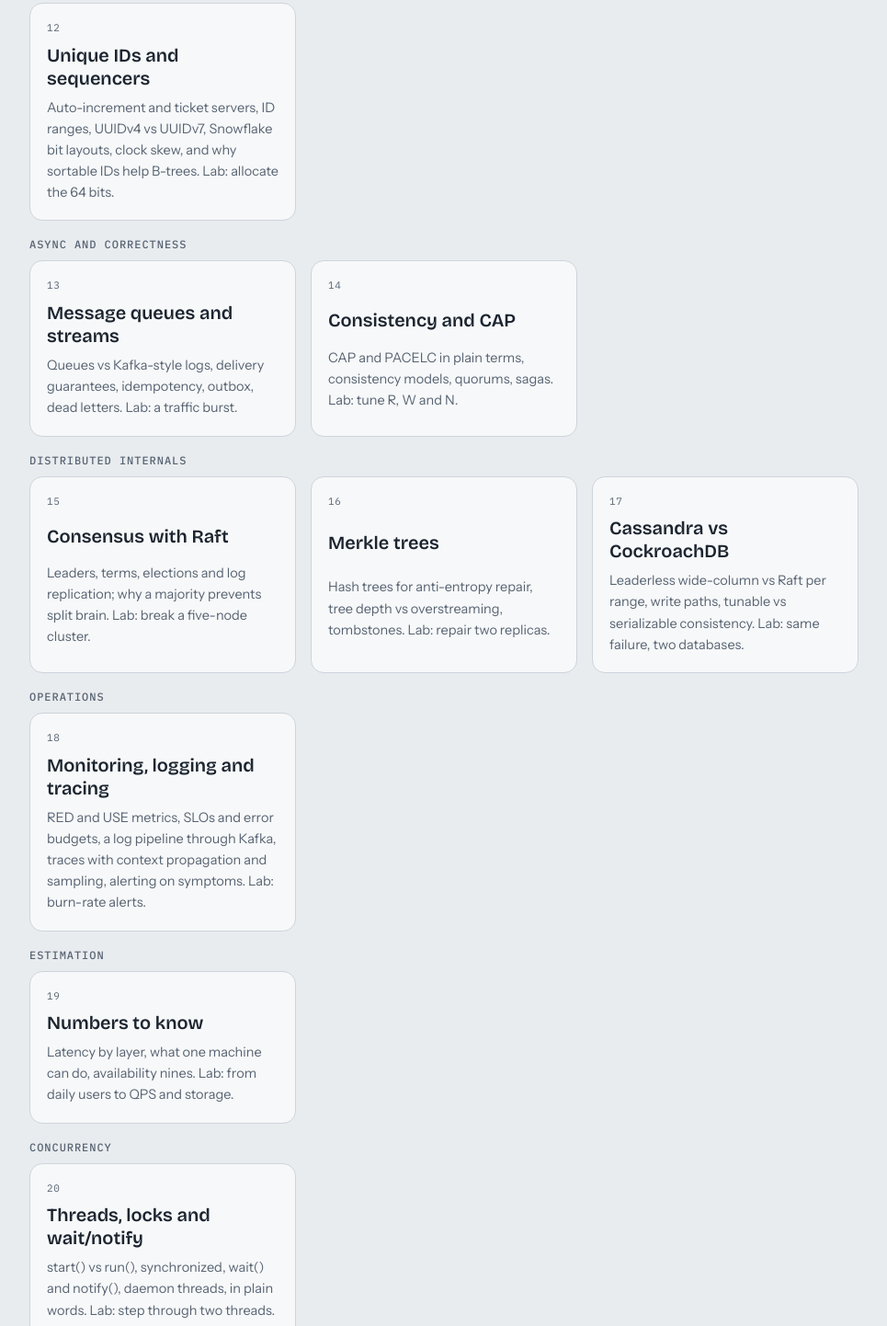
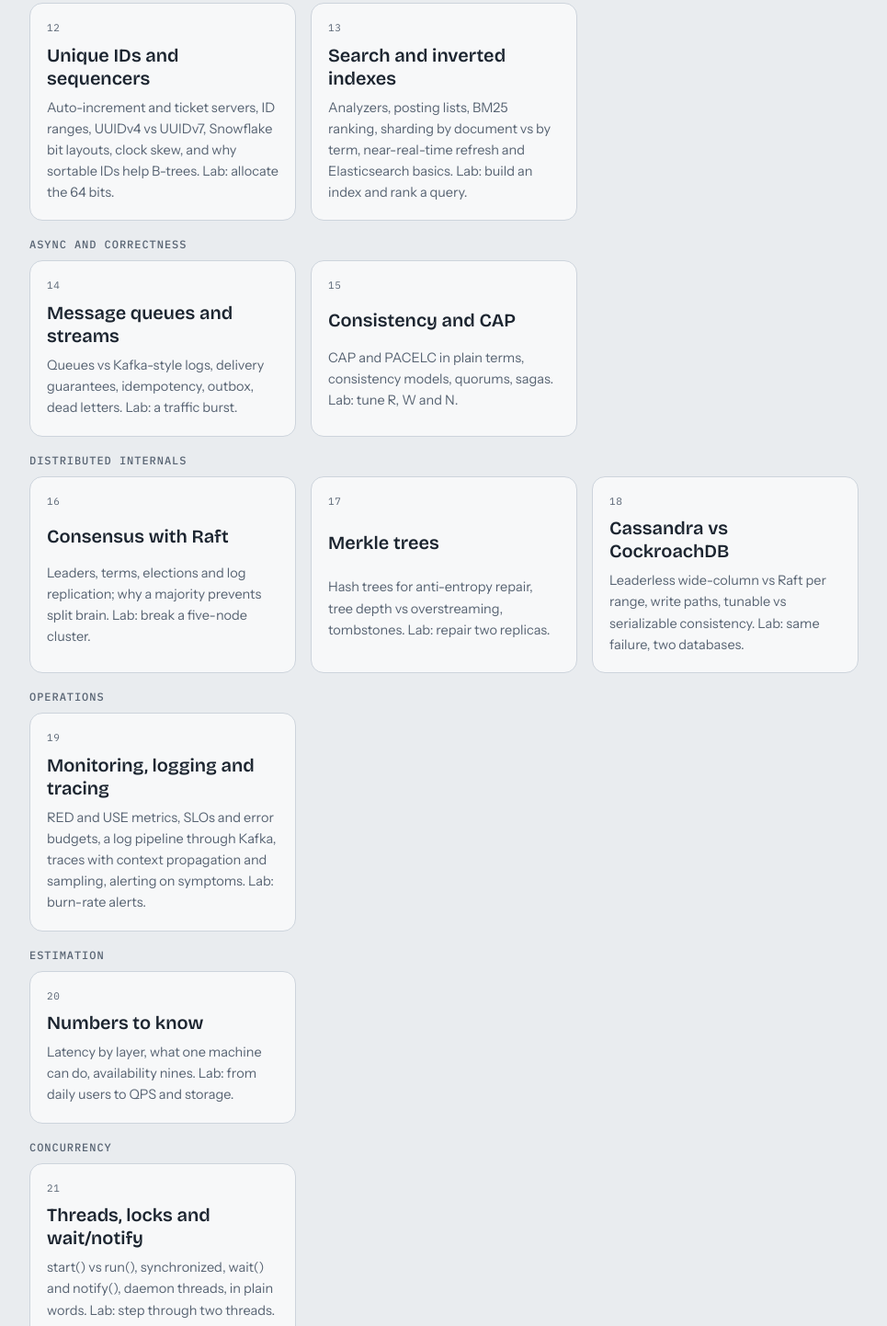
Before and after one commit to DevLCodes/classic-system-designs, a plain HTML site: page index.html in a window 1280 px wide. Shown: the part 1358-2800 px from the top of the page at 92% size, without its empty margins (4-969 px from the left). Drawn offline with nearby package versions, Linux system fonts and the light colour scheme.

Commit message:
Finish search and inverted indexes page
Add the home card (block 13, later blocks renumbered), door count, README entry and backlinks from databases, sharding, e-commerce and web crawler. Query terms sort first in the lab's index table; tighten diagram labels.

Co-Authored-By: Claude Opus 5.5 <noreply@anthropic.com>
Claude-Session: https://claude.ai/code/session_01GnybcL1tVqKp5pEueBBt8y

```diff
--- a/index.html
+++ b/index.html
@@ -4,7 +4,7 @@
 <meta charset="utf-8">
 <meta name="viewport" content="width=device-width, initial-scale=1, viewport-fit=cover">
 <title>Classic System Design</title>
-<meta name="description" content="Building blocks and worked designs for classic, non-agentic distributed systems: load balancing, caching, databases, sharding, unique IDs, queues, consistency, rate limiting and estimation.">
+<meta name="description" content="Building blocks and worked designs for classic, non-agentic distributed systems: load balancing, caching, databases, search, sharding, unique IDs, queues, consistency, rate limiting and estimation.">
 <link rel="preconnect" href="https://fonts.googleapis.com"><link rel="preconnect" href="https://fonts.gstatic.com" crossorigin><link rel="stylesheet" href="https://fonts.googleapis.com/css2?family=Bricolage+Grotesque:opsz,wght@12..96,600;12..96,700&family=Instrument+Sans:ital,wght@0,400;0,500;0,600;1,400&family=IBM+Plex+Mono:wght@400;500&display=swap">
 <style>
   /* Layout: a slim site bar, then either a card grid (home), a sticky contents rail + reading column (articles), or a filterable term list (glossary). Light, single look. */
@@ -192,7 +192,7 @@
 <p class="lead">The building blocks behind every large web system, before any AI is involved: how traffic is spread, data is stored and copied, work is queued, and systems stay correct under load. Each page has a hands-on lab.</p></div></div>
 <div class="wrap" style="padding-bottom:56px">
   <ul class="doors">
-    <li><a class="door" href="#blocks"><span class="k">20 topic pages · 20 labs · 17 walkthroughs</span><h2>Building blocks →</h2><p>Requirements, networking and DNS, load balancing, gateways and CDNs, caching, databases, sharding, queues, consistency, consensus, observability, threads and locks, and the numbers to size them.</p></a></li>
+    <li><a class="door" href="#blocks"><span class="k">21 topic pages · 21 labs · 17 walkthroughs</span><h2>Building blocks →</h2><p>Requirements, networking and DNS, load balancing, gateways and CDNs, caching, databases, search, sharding, queues, consistency, consensus, observability, threads and locks, and the numbers to size them.</p></a></li>
     <li><a class="door" href="https://devlcodes.github.io/agentic-ai-notebook/system-design/index.html"><span class="k">AI systems</span><h2>Agentic designs →</h2><p>The companion section: RAG, agents with actions, text-to-SQL and evals, built on top of these same blocks.</p></a></li>
   </ul>
 
@@ -218,29 +218,30 @@
     <li><a class="card" href="sharding.html"><span class="num">10</span><h3>Sharding and consistent hashing</h3><p>Range vs hash, picking a shard key, hot partitions, resharding. Lab: add a node.</p></a></li>
     <li><a class="card" href="hot-partitions.html"><span class="num">11</span><h3>Hot partitions and write buffering</h3><p>Celebrity keys, key salting, dynamic sub-sharding with merged reads, write-ahead buffering, read-your-writes. Lab: split a celebrity key.</p></a></li>
     <li><a class="card" href="unique-ids.html"><span class="num">12</span><h3>Unique IDs and sequencers</h3><p>Auto-increment and ticket servers, ID ranges, UUIDv4 vs UUIDv7, Snowflake bit layouts, clock skew, and why sortable IDs help B-trees. Lab: allocate the 64 bits.</p></a></li>
+    <li><a class="card" href="search.html"><span class="num">13</span><h3>Search and inverted indexes</h3><p>Analyzers, posting lists, BM25 ranking, sharding by document vs by term, near-real-time refresh and Elasticsearch basics. Lab: build an index and rank a query.</p></a></li>
   </ul>
   <h3 class="group-h">Async and correctness</h3>
   <ul class="grid">
-    <li><a class="card" href="queues.html"><span class="num">13</span><h3>Message queues and streams</h3><p>Queues vs Kafka-style logs, delivery guarantees, idempotency, outbox, dead letters. Lab: a traffic burst.</p></a></li>
-    <li><a class="card" href="consistency.html"><span class="num">14</span><h3>Consistency and CAP</h3><p>CAP and PACELC in plain terms, consistency models, quorums, sagas. Lab: tune R, W and N.</p></a></li>
+    <li><a class="card" href="queues.html"><span class="num">14</span><h3>Message queues and streams</h3><p>Queues vs Kafka-style logs, delivery guarantees, idempotency, outbox, dead letters. Lab: a traffic burst.</p></a></li>
+    <li><a class="card" href="consistency.html"><span class="num">15</span><h3>Consistency and CAP</h3><p>CAP and PACELC in plain terms, consistency models, quorums, sagas. Lab: tune R, W and N.</p></a></li>
   </ul>
   <h3 class="group-h">Distributed internals</h3>
   <ul class="grid">
-    <li><a class="card" href="raft.html"><span class="num">15</span><h3>Consensus with Raft</h3><p>Leaders, terms, elections and log replication; why a majority prevents split brain. Lab: break a five-node cluster.</p></a></li>
-    <li><a class="card" href="merkle-trees.html"><span class="num">16</span><h3>Merkle trees</h3><p>Hash trees for anti-entropy repair, tree depth vs overstreaming, tombstones. Lab: repair two replicas.</p></a></li>
-    <li><a class="card" href="cassandra-vs-cockroachdb.html"><span class="num">17</span><h3>Cassandra vs CockroachDB</h3><p>Leaderless wide-column vs Raft per range, write paths, tunable vs serializable consistency. Lab: same failure, two databases.</p></a></li>
+    <li><a class="card" href="raft.html"><span class="num">16</span><h3>Consensus with Raft</h3><p>Leaders, terms, elections and log replication; why a majority prevents split brain. Lab: break a five-node cluster.</p></a></li>
+    <li><a class="card" href="merkle-trees.html"><span class="num">17</span><h3>Merkle trees</h3><p>Hash trees for anti-entropy repair, tree depth vs overstreaming, tombstones. Lab: repair two replicas.</p></a></li>
+    <li><a class="card" href="cassandra-vs-cockroachdb.html"><span class="num">18</span><h3>Cassandra vs CockroachDB</h3><p>Leaderless wide-column vs Raft per range, write paths, tunable vs serializable consistency. Lab: same failure, two databases.</p></a></li>
   </ul>
   <h3 class="group-h">Operations</h3>
   <ul class="grid">
-    <li><a class="card" href="observability.html"><span class="num">18</span><h3>Monitoring, logging and tracing</h3><p>RED and USE metrics, SLOs and error budgets, a log pipeline through Kafka, traces with context propagation and sampling, alerting on symptoms. Lab: burn-rate alerts.</p></a></li>
+    <li><a class="card" href="observability.html"><span class="num">19</span><h3>Monitoring, logging and tracing</h3><p>RED and USE metrics, SLOs and error budgets, a log pipeline through Kafka, traces with context propagation and sampling, alerting on symptoms. Lab: burn-rate alerts.</p></a></li>
   </ul>
   <h3 class="group-h">Estimation</h3>
   <ul class="grid">
-    <li><a class="card" href="numbers.html"><span class="num">19</span><h3>Numbers to know</h3><p>Latency by layer, what one machine can do, availability nines. Lab: from daily users to QPS and storage.</p></a></li>
+    <li><a class="card" href="numbers.html"><span class="num">20</span><h3>Numbers to know</h3><p>Latency by layer, what one machine can do, availability nines. Lab: from daily users to QPS and storage.</p></a></li>
   </ul>
   <h3 class="group-h">Concurrency</h3>
   <ul class="grid">
-    <li><a class="card" href="threads.html"><span class="num">20</span><h3>Threads, locks and wait/notify</h3><p>start() vs run(), synchronized, wait() and notify(), daemon threads, in plain words. Lab: step through two threads.</p></a></li>
+    <li><a class="card" href="threads.html"><span class="num">21</span><h3>Threads, locks and wait/notify</h3><p>start() vs run(), synchronized, wait() and notify(), daemon threads, in plain words. Lab: step through two threads.</p></a></li>
   </ul>
 
   <h2 class="home-h" id="designs">System designs</h2>
```
Also changed, not shown: databases.html (+1 -1 lines), ecommerce.html (+1 -1 lines), search.html (+6 -6 lines), sharding.html (+1 -1 lines), web-crawler.html (+1 -1 lines), 1 other file.
